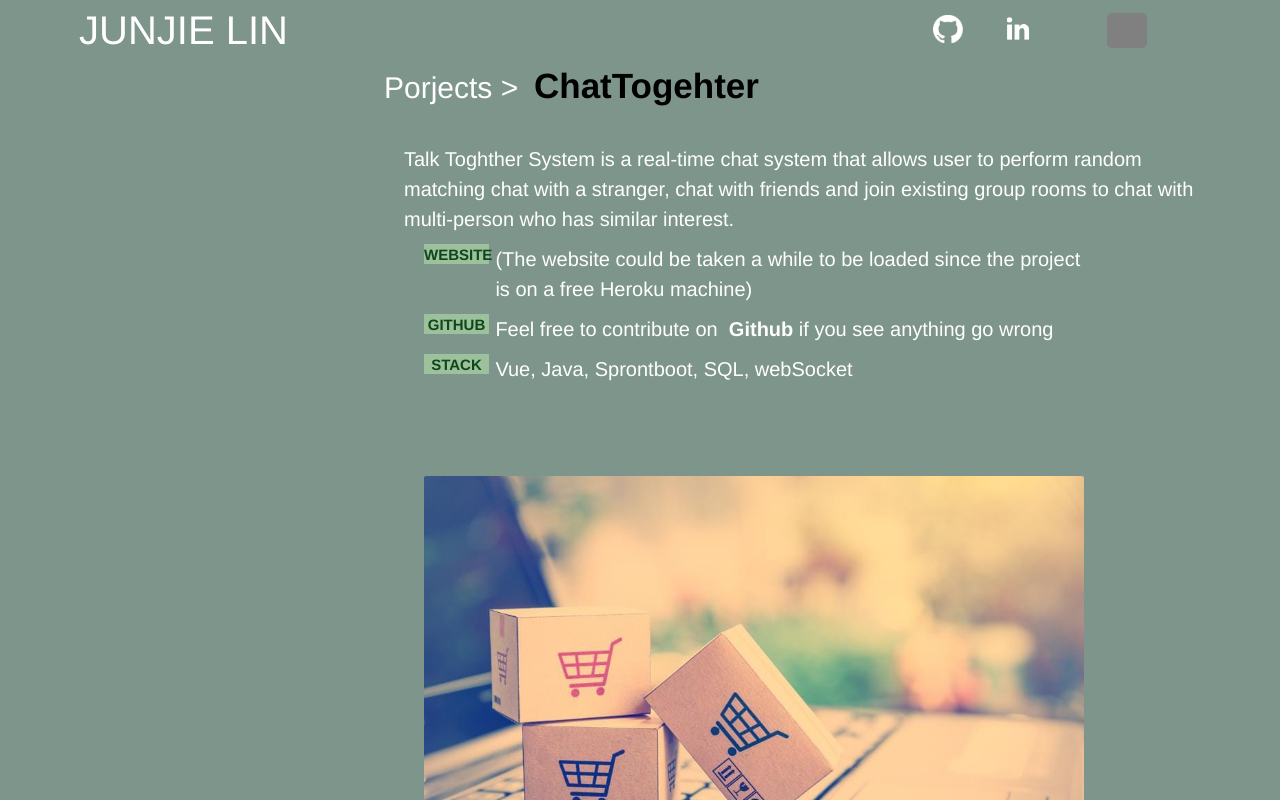
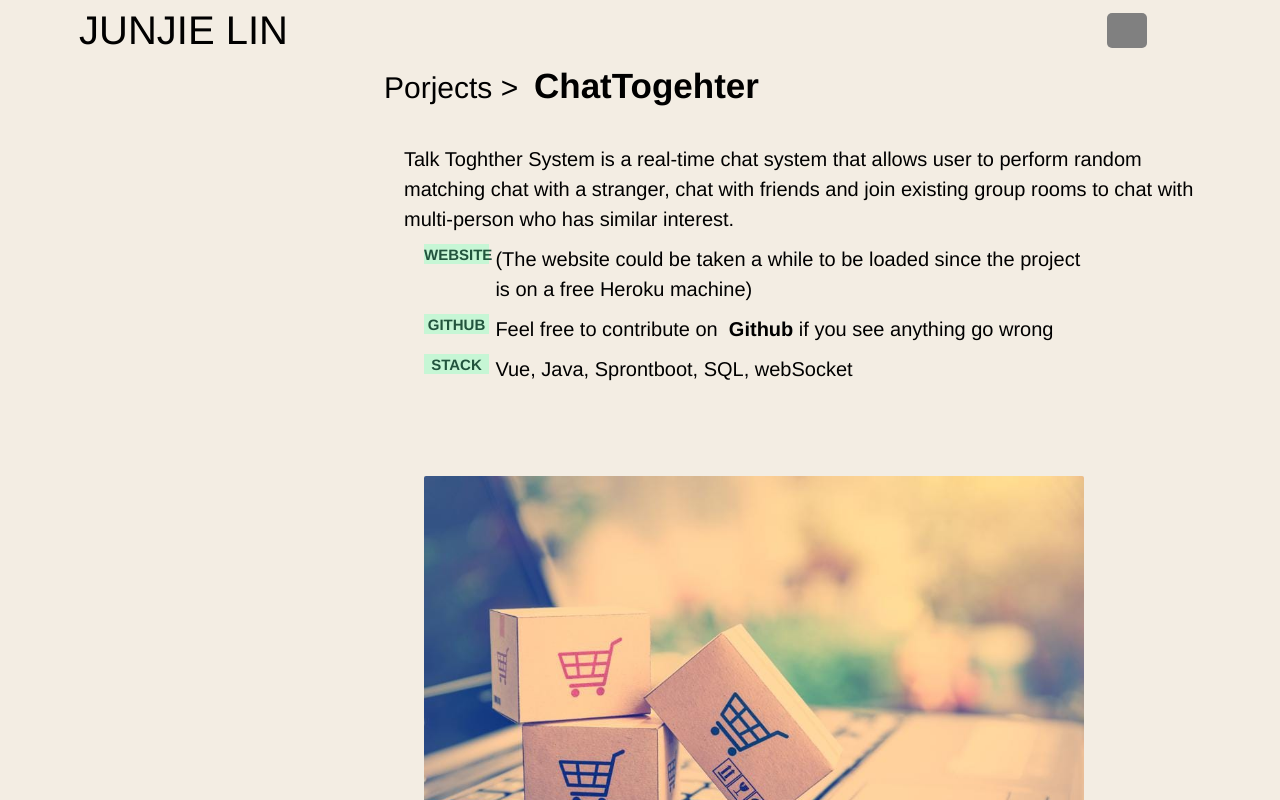
Before and after one commit to MarkYnot/profilioWeb, a Vue app: page /Project/Chat in a window 1280 px wide. Built offline with nearby package versions, Linux system fonts and the light colour scheme; what vue-cookies, vue-mini-player would draw is missing.

Commit message:
fix ecommerce page

```diff
--- a/src/components/hearder.vue
+++ b/src/components/hearder.vue
@@ -8,12 +8,15 @@
    </slot> -->
 
       <a style='grid-column:2' href="https://github.com/MarkYnot" target="_blank" v-if="!isMobile">
-          <img class="headerTilte" v-lazy="'/static/github1.png'" alt="headerTitle">
+          <!-- <img class="headerTilte" v-lazy="'/static/github1.png'" alt="headerTitle">    -->
+        <a-icon type="github" class="headerTilte" theme="filled" :style="mainPage?'color: white' :'color: black'"/>
       </a>
 
 
       <a href="https://linkedin.com/in/junjie-lin-142444216" target="_blank" v-if="!isMobile">
-        <img class="headerText" v-lazy="'/static/linkedin1.png'" alt="headerTitle">
+        <!-- <img class="headerText" v-lazy="'/static/linkedin1.png'" alt="headerTitle"> -->
+    <a-icon type="linkedin" class="headerText" theme="filled" :style="mainPage?'color: white' :'color: black'"/>
+
       </a>
 
 
@@ -27,11 +30,11 @@
               mode="horizontal"
               style="{lineHeight: 64px}"
               class="userInfoSlot"
-             v-if="isMobile"
+              v-if="isMobile"
             >
                 <a-sub-menu >
                     <span slot="title" >
-                    <a-icon class="mobileList" type="menu" theme="outlined"/>
+                    <a-icon class="mobileList" type="menu" theme="outlined" :style="mainPage?'color: white' :'color: black'"/>
                     </span>
 
                     <a-menu-item key="setting:1">
@@ -66,9 +69,13 @@
        }
 
     },
-    components:{
 
-    },
+   props:{
+     mainPage:{
+        type:Boolean,
+        default:false
+     }
+   },
 
     beforeDestroy(){
         window.removeEventListener('resize', this.handleResize)
@@ -180,33 +187,16 @@
      }
 
      .headerText{
-         width: 42px !important;
-         height: 45px !important;
-         margin-top: 8px !important;
+        //  width: 42px !important;
+        //  height: 45px !important;
+        //  margin-top: 8px !important;
      }
 }
 
 .mobileList{
   font-size:21px;
-  color:white;
+  // color:white;
 }
-
-// .searchBar{
-//   grid-column: 4;
-//   grid-row: 1;
-//   margin-top: 2.5vh;
-// }
-
-// .searchBar:hover{
-//   transition: 0.3s;
-//   opacity: 0.4;
-// }
-
-// .searchBar span{
-//   font-size: 1.8vw;
-//   font-family: PingFang SC, HarmonyOS_Regular, Helvetica Neue, Microsoft YaHei, sans-serif !important;
-//   color: white;
-// }
 
 
 /deep/ .ant-menu-submenu{
@@ -231,13 +221,12 @@
 }
 
 .headerTilte{
-  float: right;
-  // height: 6vh;
-  // width: 3vw;
-  height: 18px;
-  width: 18px;
-  margin-top:15px;
-  margin-right: 1vw;
+  // float: right;
+  // height: 18px;
+  // width: 18px;
+  margin: 17px 0;
+  font-size: 30px;
+  // color: black;
   grid-column: 2;
   grid-row: 1;
   margin-left: 13vw;
@@ -250,14 +239,12 @@
 }
 
 .headerText{
-  float: right;
-  width: 28px;
-  height: 30px;
-  // width: 5vw;
-  // height: 10vh;
-  margin-top:10px;
-  margin-left:3px;
-
+  // width: 28px;
+  // height: 30px;
+  font-size: 30px;
+  border-radius: 50px;
+  // color: black;
+  margin: 17px 0;
 }
 
 .headerText:hover{
--- a/src/views/Project.vue
+++ b/src/views/Project.vue
@@ -3,7 +3,7 @@
 
     <div class="hpHeader">
 
-    <Header>
+    <Header :mainPage="dark">
        <div slot="search" class="darkArea" >
              <!-- bulb -->
                 <button :class="dark?'darkMode':'lightMode'" @click="darkMode()">
@@ -14,12 +14,12 @@
   </div>
 
 
-      <button class="rSideBarButton" @click="toggleCollapsed" :style="collapsed?'color: black' :'color: white'">
+      <button class="rSideBarButton" @click="toggleCollapsed" >
               <a-icon class="foldList" :style="{fontSize:'24px',marginTop:'5px'}" :type="collapsed ? 'close' : 'menu-fold'" /></button>
 
 
 
-       <span  class="myName" @click="redirecting()" :style="collapsed?'color: black' :'color: white'">  JUNJIE LIN</span>
+       <span  class="myName" @click="redirecting()" > JUNJIE LIN</span>
 
         <transition name="SidebarFade">
         <div class="SideBar" v-if="this.collapsed">
@@ -111,11 +111,29 @@ import '../assets/css/sidebar.css'
 
         darkMode(){
             this.dark = !this.dark;
+            // const bottomLogo = document.getElementsByClassName('bottomLogo')
+             const foldList = document.getElementsByClassName('foldList')
+              const myName = document.getElementsByClassName('myName')
+              const projectName = document.getElementsByClassName('projectName')
+              const projectTitle = document.getElementsByClassName('projectTitle')
+               const projectDescrition = document.getElementsByClassName('projectDescrition')
+
             if(this.dark == true){
                   document.querySelector('.mainContainer').style.background = 'rgb(32, 32, 35)'
+                  foldList.forEach(item=>item.style.color = 'white')
+                   myName.forEach(item=>item.style.color = 'white')
+                   projectTitle.forEach(item=>item.style.color = 'white')
+                   projectName.forEach(item=>item.style.color = 'white')
+                   projectDescrition.forEach(item=>item.style.color = 'white')
+
 
             }else{
-                    document.querySelector('.mainContainer').style.background = 'rgba(86, 118, 105, 0.768)'
+                    document.querySelector('.mainContainer').style.background = 'rgb(240, 231, 219)'
+                    foldList.forEach(item=>item.style.color = 'black')
+                    myName.forEach(item=>item.style.color = 'black')
+                    projectTitle.forEach(item=>item.style.color = 'black')
+                    projectName.forEach(item=>item.style.color = 'black')
+                    projectDescrition.forEach(item=>item.style.color = 'black')
                 }
      }
 
@@ -136,7 +154,7 @@ import '../assets/css/sidebar.css'
   display: grid;
   grid-template-columns: auto 95%;
   grid-template-rows: 60px 92%;
-  background: rgba(86, 118, 105, 0.768);
+  background: rgba(240, 231, 219, 0.757);
   overflow-y: scroll;
   transition: 1s all;
 }
@@ -159,6 +177,7 @@ import '../assets/css/sidebar.css'
   grid-row: 1;
   grid-column: 1;
   z-index:20;
+  color: black
 }
 
 .myName{
@@ -168,7 +187,7 @@ import '../assets/css/sidebar.css'
    float: left;
    margin-left: 15px;
    position: absolute;
-   color: white;
+   color: black;
    font-family: PingFang SC,HarmonyOS_Regular,Helvetica Neue,Microsoft YaHei,sans-serif!important;
    transition: 1s;
    z-index: 20;
@@ -248,7 +267,7 @@ import '../assets/css/sidebar.css'
   position: absolute;
   left:17%;
   text-align: left;
-  color:white;
+  color:#2c3e50;
   font-family: var(--chakra-fonts-heading);
   width: 50%;
   font-weight:bolder;
@@ -315,12 +334,12 @@ import '../assets/css/sidebar.css'
 .projectName{
   grid-row: 2;
   font-weight:600;
-  color: white;
+  color: #2c3e50;
 }
 
 .projectDescrition{
  grid-row: 3;
- color: white;
+ color: black;
  width: 90%;
  font-size: 10px;
  text-align: center;
--- a/src/views/homePage.vue
+++ b/src/views/homePage.vue
@@ -75,7 +75,7 @@
         <div class="containerShadow"/>
 
         <div class="hpHeader">
-        <Header>
+        <Header :mainPage="mainPage">
           <div slot="search" class="searchBar"  @click="startSearch()">
                   <a-icon type="search" class="w" theme="outlined" :style="{fontSize:'2vw', color:'white'}" />
               <span>SEARCH</span>
@@ -104,9 +104,9 @@
             <span v-if="this.text">
               Full Stack Developer
               <br/>
-            Have a look at my work
+            Have a Look Around My Website
             <br/>
-            and get in touch
+
             </span>
 
 
@@ -149,6 +149,7 @@ import videoImg6 from '../assets/fly.jpg'
     data(){
        return {
           collapsed: false,
+          mainPage:true,
           Ecommerce:false,
           projectTitle:'',
           blog:false,
@@ -634,6 +635,7 @@ a{
   height: 35px;
   background: transparent;
   border-color: whitesmoke;
+  border-radius: 10px;
   grid-row: 2;
 }
 
--- a/src/views/projectDetail.vue
+++ b/src/views/projectDetail.vue
@@ -3,7 +3,7 @@
 
     <div class="hpHeader">
 
-    <Header>
+    <Header :mainPage="dark">
        <div slot="search" class="darkArea" >
              <!-- bulb -->
                  <button :class="dark?'darkMode':'lightMode'" @click="darkMode()">
@@ -14,12 +14,12 @@
   </div>
 
 
-      <button class="rSideBarButton" @click="toggleCollapsed" :style="collapsed?'color: black' :'color: white'">
+      <button class="rSideBarButton" @click="toggleCollapsed">
               <a-icon class="foldList" :style="{fontSize:'24px',marginTop:'5px'}" :type="collapsed ? 'close' : 'menu-fold'" /></button>
 
 
 
-       <span  class="myName" @click="redirecting()" :style="collapsed?'color: black' :'color: white'">  JUNJIE LIN</span>
+       <span  class="myName" @click="redirecting()">  JUNJIE LIN</span>
 
         <transition name="SidebarFade">
         <div class="SideBar" v-if="this.collapsed">
@@ -153,7 +153,11 @@ import projects from '../assets/json/projectList.json'
         const githubLink = document.getElementsByClassName('githubLink')
         const githubLogo = document.getElementsByClassName('githubLogo')
         const aTag = document.getElementsByClassName('linkToOther')
-
+        const myName = document.getElementsByClassName('myName')
+        const foldList = document.getElementsByClassName('foldList')
+        const projectTitle = document.getElementsByClassName('projectTitle')
+         const projectDescription = document.getElementsByClassName('projectDescription')
+          const information = document.getElementsByClassName('information')
 
        if(this.dark == true){
             document.querySelector('.mainContainer').style.background = 'rgb(32, 32, 35)'
@@ -168,7 +172,7 @@ import projects from '../assets/json/projectList.json'
                 item.style.color = 'rgb(66, 239, 104'
 
               })
-              ProjectName.forEach(item=>item.style.color = 'rgb(186, 149, 81)')
+              ProjectName.forEach(item=>item.style.color = 'rgb(186, 149, 81')
               githubLogo.forEach(item=>item.style.color = 'rgb(186, 149, 81)')
 
 
@@ -177,22 +181,28 @@ import projects from '../assets/json/projectList.json'
                     this.setSpecialHover('special', item)
               })
 
+                myName.forEach(item=>item.style.color = 'white')
+                foldList.forEach(item=>item.style.color = 'white')
+                projectTitle.forEach(item=>item.style.color = 'white')
+                projectDescription.forEach(item=>item.style.color = 'white')
+                information.forEach(item=>item.style.color = 'white')
+
 
        }else{
-              document.querySelector('.mainContainer').style.background = 'rgba(86, 118, 105, 0.768)'
+              document.querySelector('.mainContainer').style.background = 'rgba(240, 231, 219, 0.757)'
 
                   green.forEach(item=>{
-                item.style.background = 'rgb(157, 192, 157)'
-                item.style.color = 'rgb(14, 71, 26)'
+                item.style.background = '#C6F6D5'
+                item.style.color = '#22543D'
               })
 
                  ProjectName.forEach(item=>item.style.color = 'black')
 
-                 githubLink.forEach(item=>item.style.color = 'white')
-                 githubLogo.forEach(item=>item.style.color = 'white')
+                 githubLink.forEach(item=>item.style.color = 'black')
+                 githubLogo.forEach(item=>item.style.color = 'black')
 
               githubLink.forEach(item=>{
-                    item.style.color = 'white'
+                    item.style.color = 'black'
                     this.setSpecialHover('none', item)
               })
 
@@ -200,6 +210,12 @@ import projects from '../assets/json/projectList.json'
                     item.style.color = 'white'
                     this.setSpecialHover('none', item)
               })
+
+                myName.forEach(item=>item.style.color = 'black')
+                foldList.forEach(item=>item.style.color = 'black')
+                projectTitle.forEach(item=>item.style.color = 'black')
+                projectDescription.forEach(item=>item.style.color = 'black')
+                information.forEach(item=>item.style.color = 'black')
 
           }
      }
@@ -222,7 +238,7 @@ import projects from '../assets/json/projectList.json'
   display: grid;
   grid-template-columns: auto 95%;
   grid-template-rows: 60px 92%;
-  background: rgba(86, 118, 105, 0.768);
+  background: rgba(240, 231, 219, 0.757);
   overflow-y: scroll;
   transition: 1s all;
 }
@@ -245,6 +261,7 @@ import projects from '../assets/json/projectList.json'
   grid-row: 1;
   grid-column: 1;
   z-index:20;
+  color: black;
 }
 
 .myName{
@@ -254,7 +271,7 @@ import projects from '../assets/json/projectList.json'
    float: left;
    margin-left: 15px;
    position: absolute;
-   color: white;
+   color: black;
    font-family: PingFang SC,HarmonyOS_Regular,Helvetica Neue,Microsoft YaHei,sans-serif!important;
    transition: 1s;
    z-index: 20;
@@ -331,7 +348,7 @@ import projects from '../assets/json/projectList.json'
   grid-row:1;
   grid-column:1;
   text-align: left;
-  color:white;
+  color:black;
   font-family: var(--chakra-fonts-heading);
   width: 100%;
 
@@ -350,7 +367,7 @@ import projects from '../assets/json/projectList.json'
  text-align: left;
  margin-left: 20px;
  margin-top: 10px;
- color: white;
+ color: black;
  font-size: 13px;
 }
 
@@ -381,20 +398,20 @@ import projects from '../assets/json/projectList.json'
 .information{
   width: 77% !important;
   float: left;
-  color: white;
+  color: black;
   text-align: left;
   font-size: 12px;
   margin-left: 0.5vw;
 }
 
 .greenTitle{
-  background: rgb(157, 192, 157);
+  background: #C6F6D5;
   width: 53px;
   height: 16px;
   // margin-left: 2vw;
   // margin-top:3.5vh;
   font-size: 9px;
-  color: rgb(14, 71, 26);
+  color: #22543D;
   font-weight: bold;
   text-align: center;
   display: inline;
@@ -403,19 +420,19 @@ import projects from '../assets/json/projectList.json'
 
 .githubLink{
   text-decoration: none;
-  color:white;
+  color:black;
   font-weight: bolder;
     // color: rgb(66, 239, 104);
 }
 
 .githubLink:hover{
-  border-bottom: solid 1px white;
+  border-bottom: solid 1px black;
 }
 
 
 .githubLogo{
    font-size:11px;
-   color:white;
+   color:black;
 }
 
 .special-hover:hover{
--- a/src/views/resume.vue
+++ b/src/views/resume.vue
@@ -3,7 +3,7 @@
 
     <div class="hpHeader">
 
-    <Header>
+    <Header :mainPage="dark">
        <div slot="search" class="rSearchBar" >
              <!-- bulb -->
                     <button :class="dark?'darkMode':'lightMode'" @click="darkMode()">
@@ -14,12 +14,12 @@
   </div>
 
 
-      <button class="rSideBarButton" @click="toggleCollapsed" :style="collapsed?'color: black' :'color: white'">
+      <button class="rSideBarButton" @click="toggleCollapsed">
               <a-icon class="foldList" :style="{fontSize:'24px',marginTop:'5px'}" :type="collapsed ? 'close' : 'menu-fold'" /></button>
 
 
 
-       <span  class="myName" @click="redirecting()" :style="collapsed?'color: black' :'color: white'">  JUNJIE LIN</span>
+       <span  class="myName" @click="redirecting()">  JUNJIE LIN</span>
 
         <transition name="SidebarFade">
         <div class="SideBar" v-if="this.collapsed">
@@ -183,6 +183,8 @@ import '../assets/css/sidebar.css'
         const darkModeLink = document.getElementsByClassName('darkModeLink')
         const darkModeSpan = document.getElementsByClassName('darkModeUse')
         const pTag = document.getElementsByTagName('p')
+        const myName = document.getElementsByClassName('myName')
+        const foldList = document.getElementsByClassName('foldList')
 
 
        if(this.dark == true){
@@ -192,15 +194,19 @@ import '../assets/css/sidebar.css'
             pTag.forEach(item=>item.style.color = 'white')
             darkModeSpan.forEach(item=>item.style.color = 'rgba(255,255,255,0.92)')
             bottomLogo.forEach(item=>item.style.color = 'rgb(186, 149, 81)')
+            myName.forEach(item=>item.style.color = 'white')
+            foldList.forEach(item=>item.style.color = 'white')
 
        }else{
-              document.querySelector('.resumeContainer').style.background = 'rgba(86, 118, 105, 0.768)'
+              document.querySelector('.resumeContainer').style.background = 'rgba(240, 231, 219, 0.757)'
                pTag.forEach(item=>item.style.color = '#2c3e50')
                darkModeSpan.forEach(item=>item.style.color = '#2c3e50')
                intro.forEach(item=>item.style.color = '#dbdbdb36')
                darkModeLink.forEach(item=>item.style.color = '#2c3e50')
                darkModeSpan.forEach(item=>item.style.color = 'black')
-            bottomLogo.forEach(item=>item.style.color = 'black')
+               bottomLogo.forEach(item=>item.style.color = 'black')
+                myName.forEach(item=>item.style.color = 'black')
+                foldList.forEach(item=>item.style.color = 'black')
 
           }
      }
@@ -226,7 +232,7 @@ import '../assets/css/sidebar.css'
   display: grid;
   grid-template-columns: auto 95%;
   grid-template-rows: 60px 92%;
-  background: rgba(86, 118, 105, 0.768);
+  background: rgba(240, 231, 219, 0.757);
   overflow-y: scroll;
   transition: 1s all;
 }
@@ -248,6 +254,7 @@ import '../assets/css/sidebar.css'
   border: 0;
   border-radius: 50%;
   transition: all 0.3s;
+  color: black;
   grid-row: 1;
   grid-column: 1;
   z-index:20;
@@ -260,7 +267,7 @@ import '../assets/css/sidebar.css'
    float: left;
    margin-left: 15px;
    position: absolute;
-   color: white;
+   color: black;
    font-family: PingFang SC,HarmonyOS_Regular,Helvetica Neue,Microsoft YaHei,sans-serif!important;
    transition: 1s;
    z-index: 20;
@@ -351,7 +358,7 @@ import '../assets/css/sidebar.css'
 .intro{
   grid-row:1/2;
   grid-column:2/5;
-  background: #dbdbdb36;
+  background: rgba(255, 255, 255, 0.36);
   width: 100%;
   height: fit-content;
   padding: 10px 20px;
```
Also changed, not shown: src/components/codeBlock.vue (+74 -33 lines).
